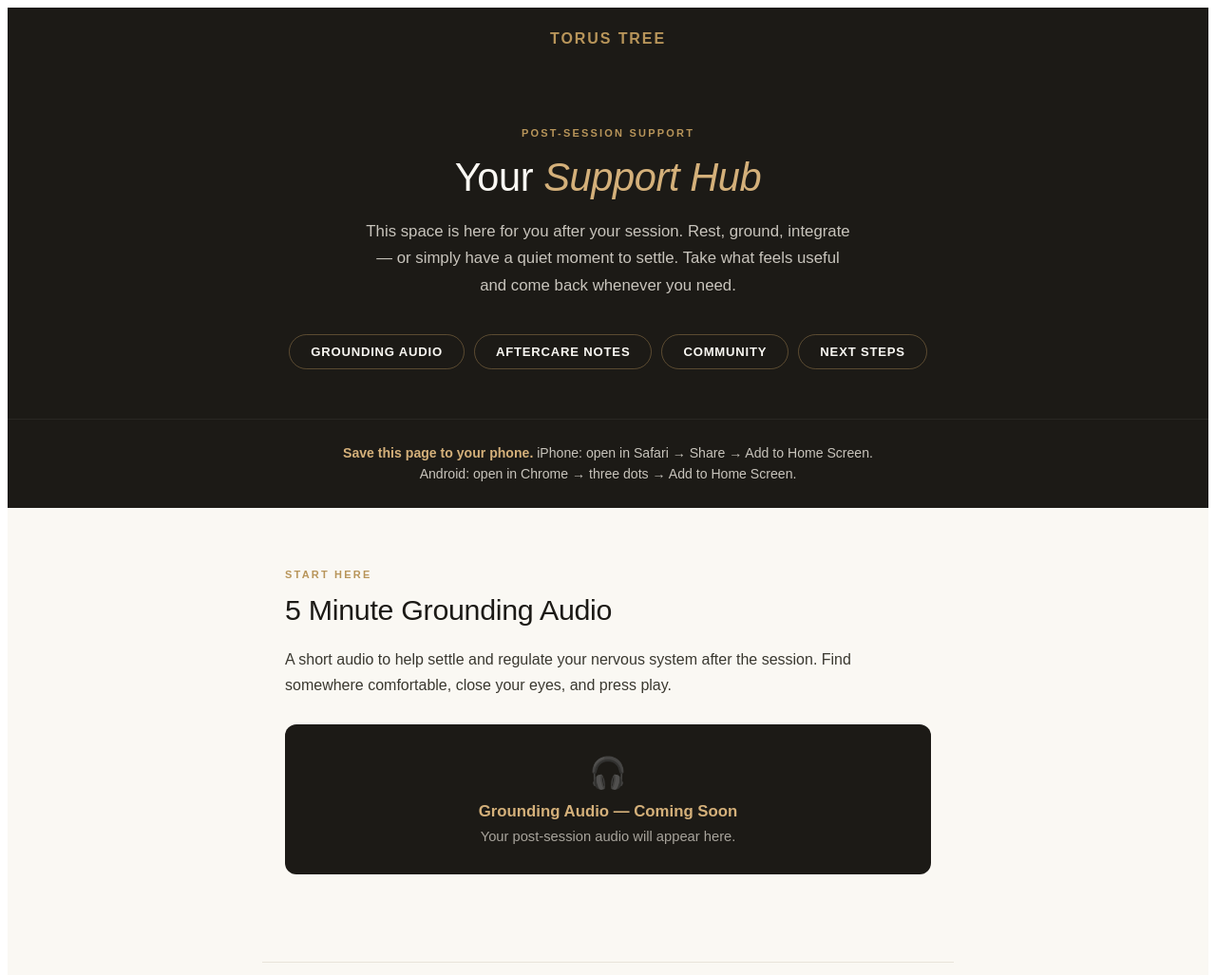
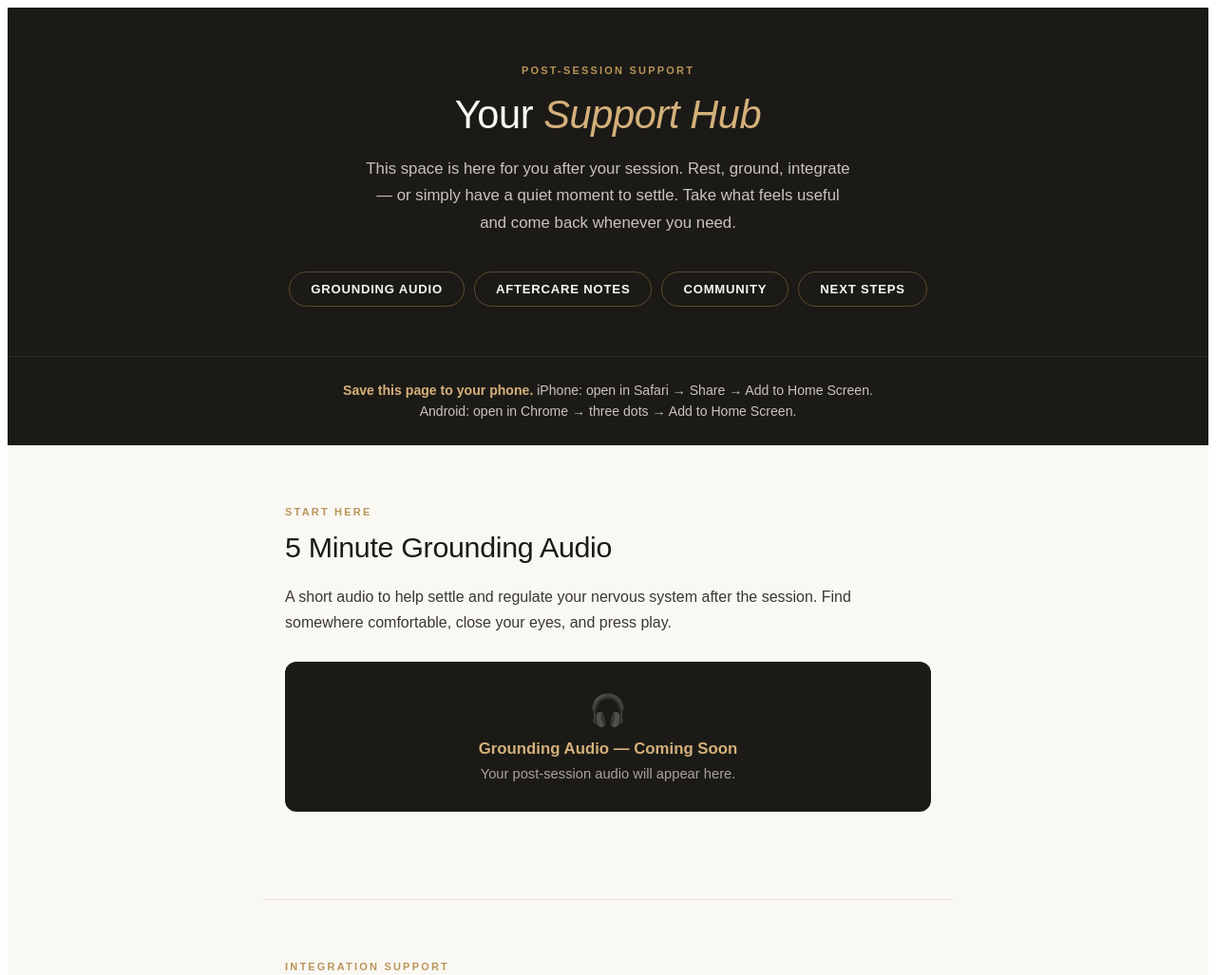
Before and after one commit to torustree/torus-tree-support, a plain HTML site: page index.html in a window 1280 px wide. Shown: the top 1027 px of the page at 95% size. Drawn offline with Linux system fonts and the light colour scheme.

Commit message:
Update index.html

```diff
--- a/index.html
+++ b/index.html
@@ -1,10 +1,4 @@
 <div style="font-family:'Nunito',sans-serif;background:#FAF8F3;color:#1C1A16;max-width:100%;margin:0;padding:0;">
-
-  <!-- Logo bar -->
-  <div style="background:#1C1A16;text-align:center;padding:24px;">
-    <span style="font-size:1rem;font-weight:700;letter-spacing:0.12em;text-transform:uppercase;color:#B8955A;">Torus Tree</span>
-  </div>
-
   <!-- Hero -->
   <div style="background:#1C1A16;color:#FAF8F3;text-align:center;padding:60px 24px 52px;">
     <p style="font-size:11px;font-weight:700;letter-spacing:0.2em;text-transform:uppercase;color:#B8955A;margin:0 0 16px;">Post-Session Support</p>
```
